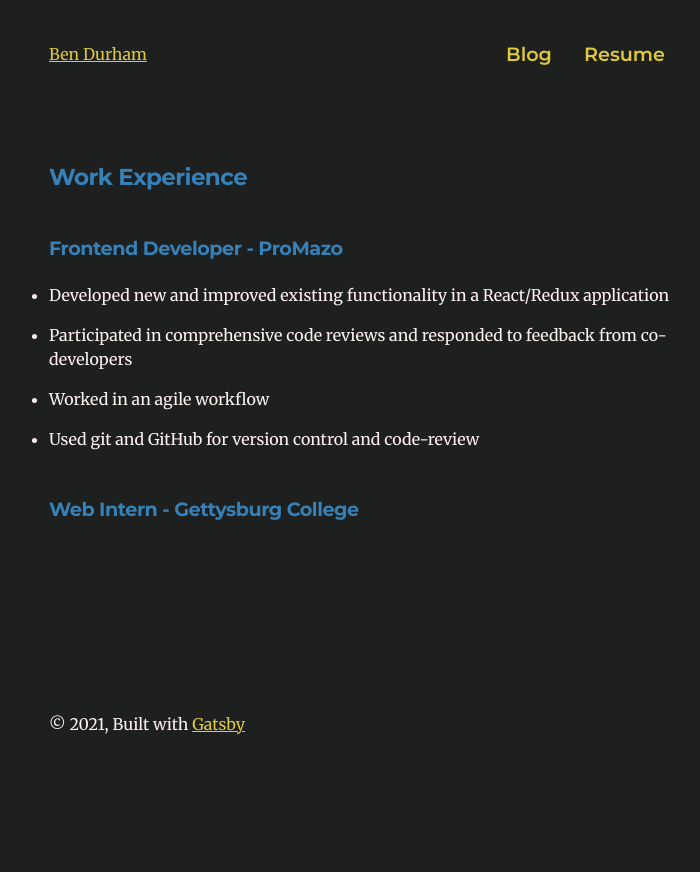
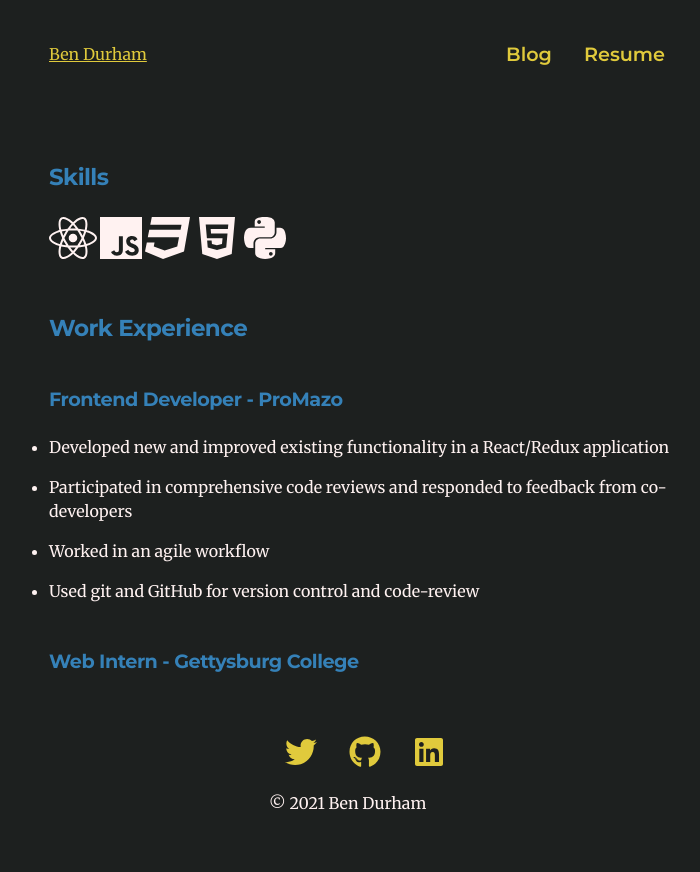
Before and after one commit to bendurham441/personal-website, a Gatsby site: page /resume in a window 1280 px wide. Shown: the whole page, without its empty margins (275-975 px from the left). Before the commit the page ends 800 px from the top, so only its background shows below. Built offline with nearby package versions, Linux system fonts and the light colour scheme; Gatsby itself is replaced by a stand-in of ours.

Commit message:
Added links to footer, started creating skills section of resume

```diff
--- a/package.json
+++ b/package.json
@@ -8,6 +8,9 @@
     "url": "https://github.com/gatsbyjs/gatsby/issues"
   },
   "dependencies": {
+    "@fortawesome/fontawesome-svg-core": "^1.2.34",
+    "@fortawesome/free-solid-svg-icons": "^5.15.2",
+    "@fortawesome/react-fontawesome": "^0.1.14",
     "gatsby": "^2.26.1",
     "gatsby-image": "^2.5.0",
     "gatsby-plugin-feed": "^2.7.0",
@@ -28,6 +31,7 @@
     "react": "^16.12.0",
     "react-dom": "^16.12.0",
     "react-helmet": "^5.2.1",
+    "react-icons": "^4.1.0",
     "typeface-merriweather": "0.0.72",
     "typeface-montserrat": "0.0.75"
   },
--- /dev/null
+++ b/src/components/footer.js
@@ -0,0 +1,25 @@
+import React from "react"
+import { FaTwitter, FaGithub, FaLinkedin } from "react-icons/fa"
+
+import footerStyles from "./footer.module.css"
+
+const Footer = () => (
+	<footer>
+		<div>
+			<div class={footerStyles.socials} >
+				<a href="http://www.twitter.com/bendurham441" className={footerStyles.icon} >
+					<FaTwitter size={32} />
+				</a>
+				<a href="http://www.github.com/bendurham441" className={footerStyles.icon} >
+					<FaGithub size={32} />
+				</a>
+				<a href="http://www.linkedin.com/in/bendurham441" className={footerStyles.icon} >
+					<FaLinkedin size={32} />
+				</a>
+			</div>
+		</div>
+		<p className={footerStyles.footerText} >&copy; {new Date().getFullYear()} Ben Durham</p>
+	</footer>
+)
+
+export default Footer
--- /dev/null
+++ b/src/components/footer.module.css
@@ -0,0 +1,18 @@
+@import "../style.css";
+
+.socials {
+	display: flex;
+	justify-content: center;
+}
+
+.icon {
+	padding: 1rem;
+}
+
+.footer-text {
+	text-align: center;
+}
+
+footer {
+	margin: auto;
+}
--- a/src/components/layout.js
+++ b/src/components/layout.js
@@ -2,6 +2,7 @@ import React from "react"
 import { Link } from "gatsby"
 
 import Navbar from "./navbar"
+import Footer from "./footer"
 
 const Layout = ({ location, title, children }) => {
 	const rootPath = `${__PATH_PREFIX__}/`
@@ -13,11 +14,7 @@ const Layout = ({ location, title, children }) => {
 				<Navbar title={title} isRootPath={isRootPath} />
 			</header>
 			<main>{children}</main>
-      <footer>
-        © {new Date().getFullYear()}, Built with
-        {` `}
-        <a href="https://www.gatsbyjs.com">Gatsby</a>
-      </footer>
+			<Footer />
 		</div>
 	)
 }
--- a/src/pages/resume.js
+++ b/src/pages/resume.js
@@ -1,19 +1,35 @@
 import React from "react"
+
+import { FaPython, FaJs, FaReact, FaCss3, FaHtml5 } from "react-icons/fa"
 
 import Layout from "../components/layout"
 import SEO from "../components/seo"
 
-const Resume = ({data, location }) => {
+const Resume = ({ data, location }) => {
 	const siteTitle = data.site.siteMetadata?.title || `Title`
 	return (
 		<Layout location={location} title={siteTitle}>
 			<SEO title="Resume" />
 			<section>
+				<h2 className="h4">Skills</h2>
+				<div>
+					<FaReact size={48} />
+					<FaJs size={48} />
+					<FaCss3 size={48} />
+					<FaHtml5 size={48} />
+					<FaPython size={48} />
+				</div>
 				<h2 className="h4">Work Experience</h2>
 				<h3 className="h5">Frontend Developer - ProMazo</h3>
 				<ul>
-          <li>Developed new and improved existing functionality in a React/Redux application</li>
-          <li>Participated in comprehensive code reviews and responded to feedback from co-developers</li>
+					<li>
+						Developed new and improved existing functionality in a React/Redux
+						application
+					</li>
+					<li>
+						Participated in comprehensive code reviews and responded to feedback
+						from co-developers
+					</li>
 					<li>Worked in an agile workflow</li>
 					<li>Used git and GitHub for version control and code-review</li>
 				</ul>
--- a/src/style.css
+++ b/src/style.css
@@ -262,12 +262,6 @@ a:focus {
 	grid-template-rows: auto 1fr auto;
 }
 
-/*
-.global-wrapper[data-is-root-path="true"] .bio {
-  margin-bottom: var(--spacing-20);
-}
-*/
-
 .global-header {
 	margin-bottom: var(--spacing-12);
 }
```
Also changed, not shown: 1 other file. Lines whose indentation alone changed are shown as unchanged.
